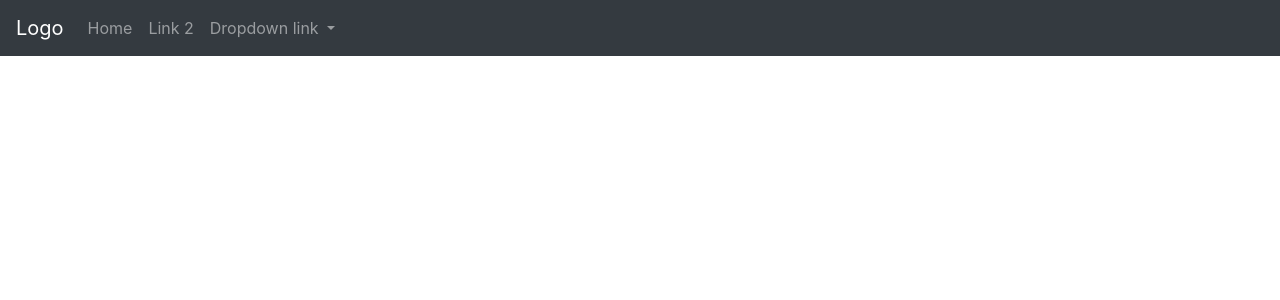
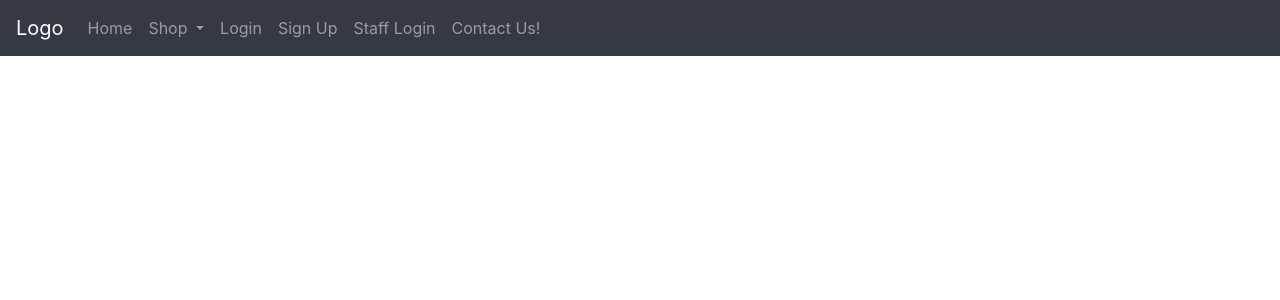
Before and after one commit to jovesterchai/AppDevProject, a Flask app: page / in a window 1280 px wide. Shown: the top 300 px of the page. Run offline with Flask 2, Linux system fonts and the light colour scheme; some libraries are stand-ins or nearby versions.

Commit message:
navbar changes

```diff
--- a/templates/includes/_navBar.html
+++ b/templates/includes/_navBar.html
@@ -5,22 +5,30 @@
   <!-- Links -->
   <ul class="navbar-nav">
     <li class="nav-item">
-      <a class="nav-link" href="/">Home</a>
+      <a class="nav-link" href="home.html">Home</a>
     </li>
-    <li class="nav-item">
-      <a class="nav-link" href="#">Link 2</a>
-    </li>
-
     <!-- Dropdown -->
     <li class="nav-item dropdown">
       <a class="nav-link dropdown-toggle" href="#" id="navbardrop" data-toggle="dropdown">
-        Dropdown link
+        Shop
       </a>
       <div class="dropdown-menu">
-        <a class="dropdown-item" href="#">Link 1</a>
-        <a class="dropdown-item" href="#">Link 2</a>
-        <a class="dropdown-item" href="#">Link 3</a>
+        <a class="dropdown-item" href="#">Tops</a>
+        <a class="dropdown-item" href="#">Bottoms</a>
+        <a class="dropdown-item" href="#">Shoes</a>
       </div>
+    </li>
+    <li class="nav-item">
+      <a class="nav-link" href="#">Login</a>
+    </li>
+    <li class="nav-item">
+      <a class="nav-link" href="#">Sign Up</a>
+    </li>
+    <li class="nav-item">
+      <a class="nav-link" href="#">Staff Login</a>
+    </li>
+    <li class="nav-item">
+      <a class="nav-link" href="contactUs.html">Contact Us!</a>
     </li>
   </ul>
 </nav>
```
